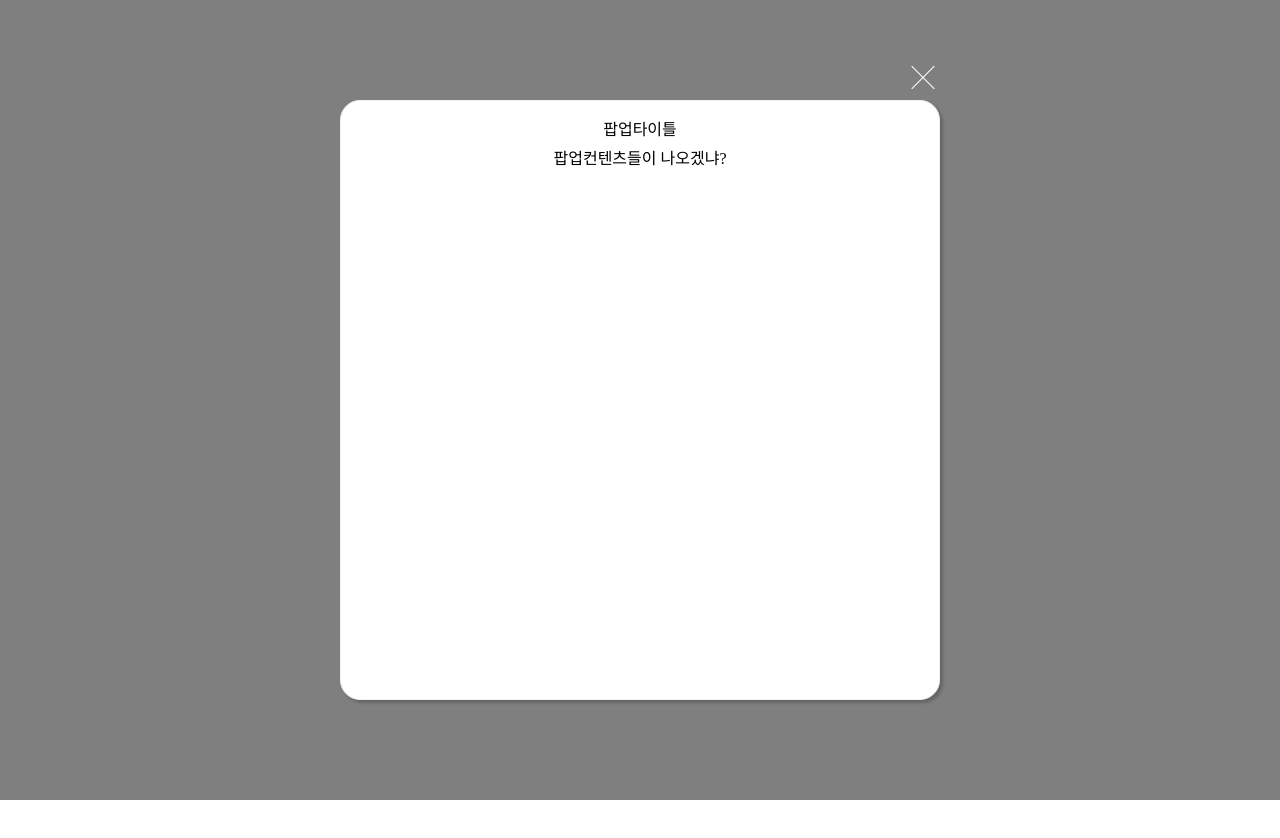
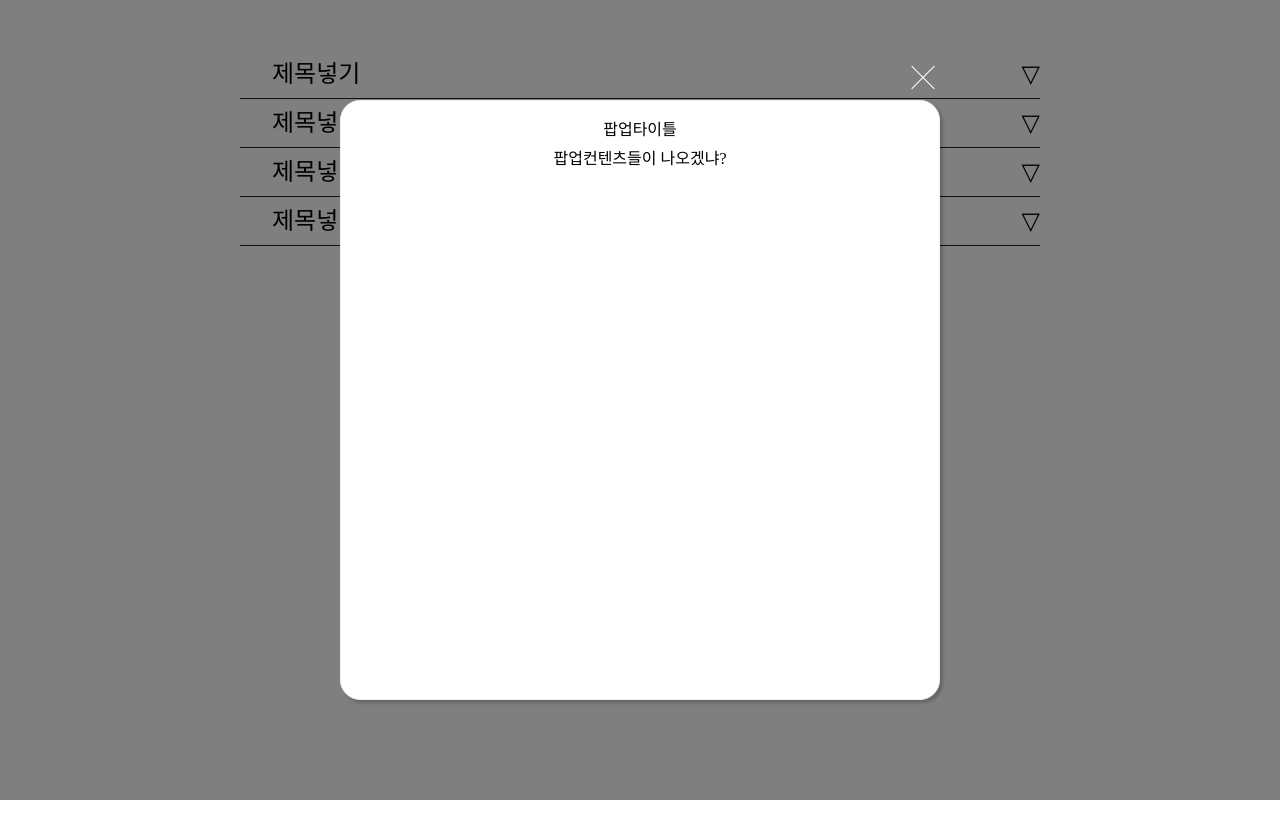
Before and after one commit to oowhyun/javascript_css, a plain HTML site: page index.html in a window 1280 px wide. Shown: the top 838 px of the page. Drawn offline with nearby package versions, Linux system fonts and the light colour scheme.

Commit message:
faq 태그완성

```diff
--- a/css/layout.css
+++ b/css/layout.css
@@ -75,3 +75,36 @@
     right: 0;
     transform: rotate(45deg);
 }
+#faq{
+    max-width: 800px;
+    margin: 50px auto;
+}
+#faq dt{
+    border-bottom: 1px solid #222;
+    line-height: 2;
+    font-size: 1.5rem;
+    text-indent: 2rem;
+    display: flex;
+    align-items: center;
+    justify-content: space-between;
+}
+#faq dt:after{
+    content:"▽" ;
+}
+#faq dt:hover{
+    color: rgb(7, 90, 191);
+}
+#faq dt:hover:after{
+    content: "▼";
+}
+#faq dd{
+    background-color: #ccc;
+
+    height: 0;
+    overflow: hidden;
+    box-sizing: border-box;
+}
+
+#faq dd div{
+    padding: 15px; min-height: 180px;
+}
--- a/index.html
+++ b/index.html
@@ -14,6 +14,26 @@
         <button>닫기</button>
 
     </div>
+
+    <dl id="faq">
+        <dt>제목넣기</dt>
+        <dd>
+            <div>내용넣기</div>
+        </dd>
+        <dt>제목넣기</dt>
+        <dd>
+            <div>내용넣기</div>
+        </dd>
+        <dt>제목넣기</dt>
+        <dd>
+            <div>내용넣기</div>
+        </dd>
+        <dt>제목넣기</dt>
+        <dd>
+            <div>내용넣기</div>
+        </dd>
+
+    </dl>
     <!-- code.jquery.com -->
     <script src="https://code.jquery.com/jquery-2.2.4.js" integrity="sha256-iT6Q9iMJYuQiMWNd9lDyBUStIq/8PuOW33aOqmvFpqI=" crossorigin="anonymous"></script>
     <script src="./js/basic.js"></script>
```
